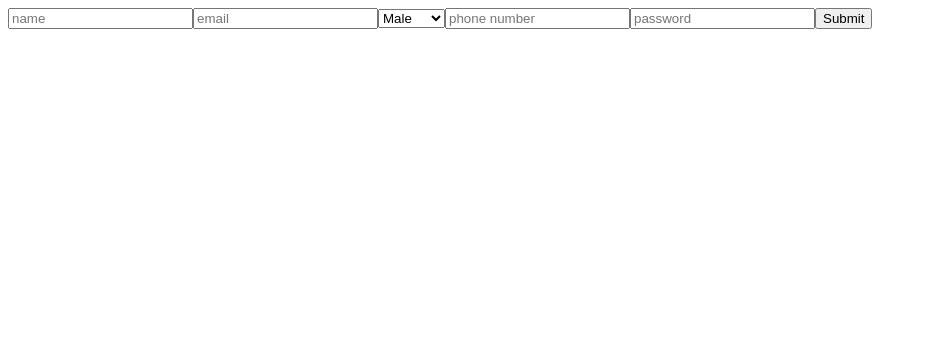
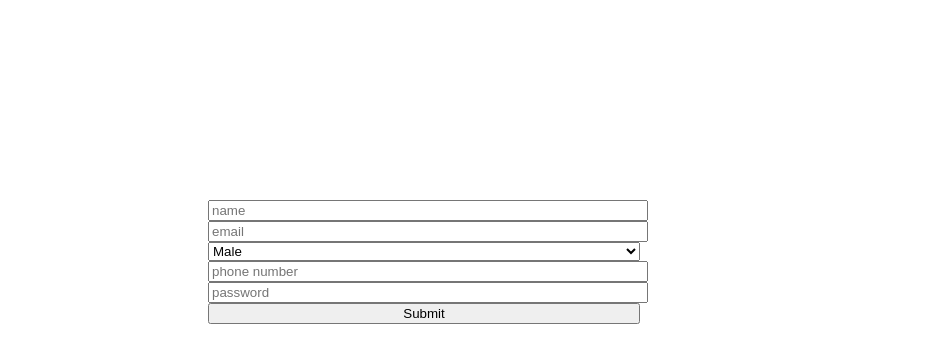
Before and after one commit to jyotimishra05/Signup-Form---ReactJS-React-getting-started-What-is-React-JS-Why-React-Cre---oknn8oo2aro3, a React app: page / in a window 1280 px wide. Shown: the whole page, without its empty margins (0-927 px from the left). Built offline with nearby package versions, Linux system fonts and the light colour scheme.

Commit message:
Update App.css

```diff
--- a/src/styles/App.css
+++ b/src/styles/App.css
@@ -1,12 +1,17 @@
-h1 {
-    color: #27aedb;
-    text-align: center;
-    }
+form {
+  margin: 200px;
+}
 
+select {
+  width: 50%;
+  height: 100%;
+}
 
-button{
-    color: #27aedb;
-    text-align: center;
-    justify-content: center;
-    align-items: center;
+input {
+  width: 50%;
+  height: 100%;
 }
+
+h2 {
+  text-align: center;
+}
```
